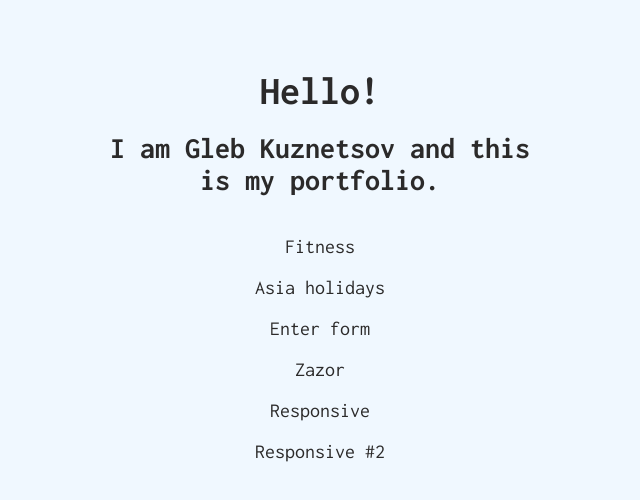
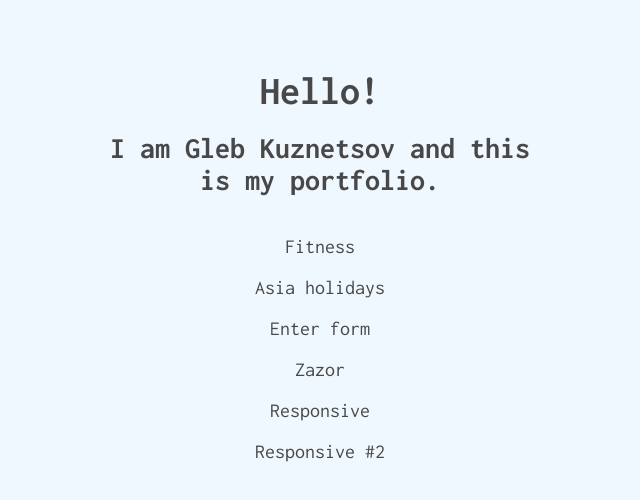
Before and after one commit to KuznetsovGleb/KuznetsovGleb.github.io, a plain HTML site: page Portfolio/index.html in a window 1280 px wide. Shown: the whole page, without its empty margins (320-960 px from the left). Drawn offline with Linux system fonts and the light colour scheme.

```diff
--- a/Portfolio/style/style.css
+++ b/Portfolio/style/style.css
@@ -3,7 +3,7 @@
     padding: 0;
     box-sizing: border-box;
     font-family: 'Inconsolata', monospace;
-    color: #2b2a2a;
+    color: #484848;    /*2b2a2a*/
 }
 
 html,
```
